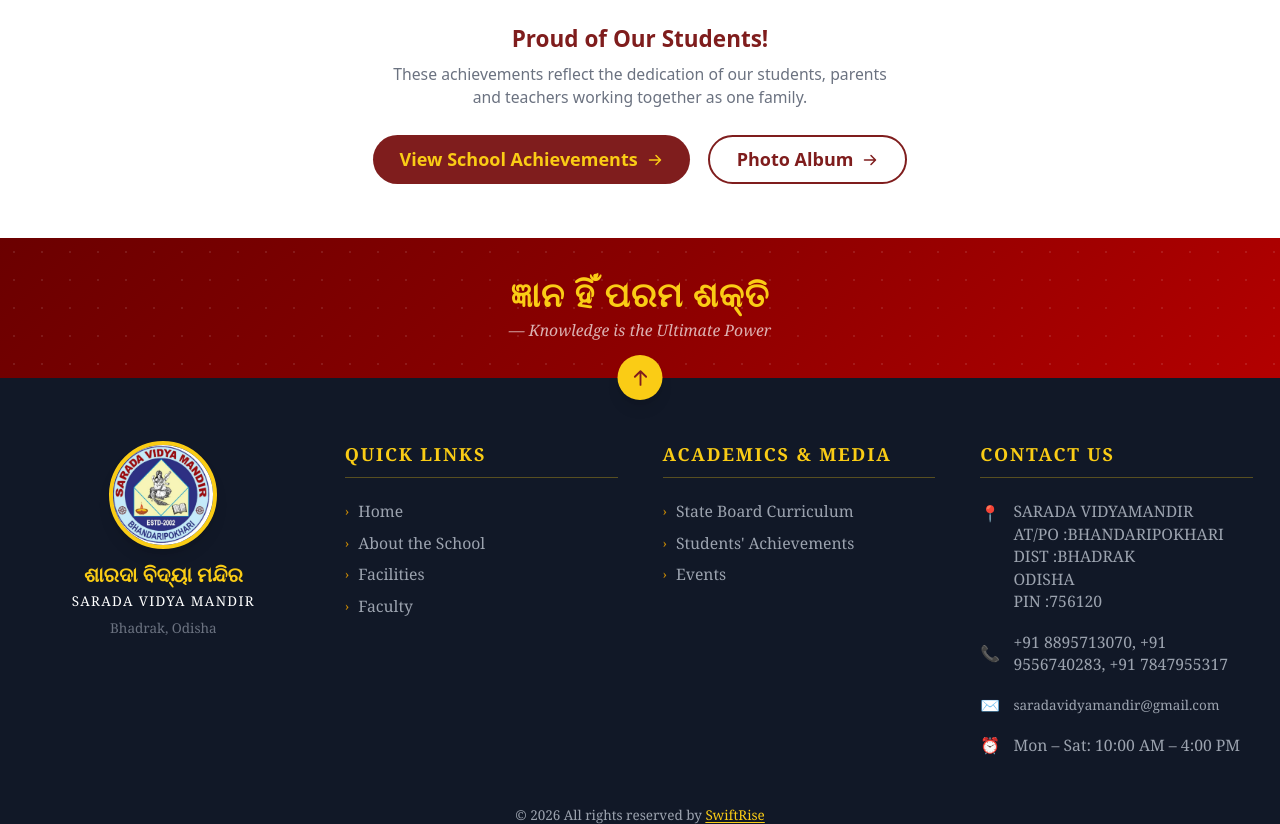
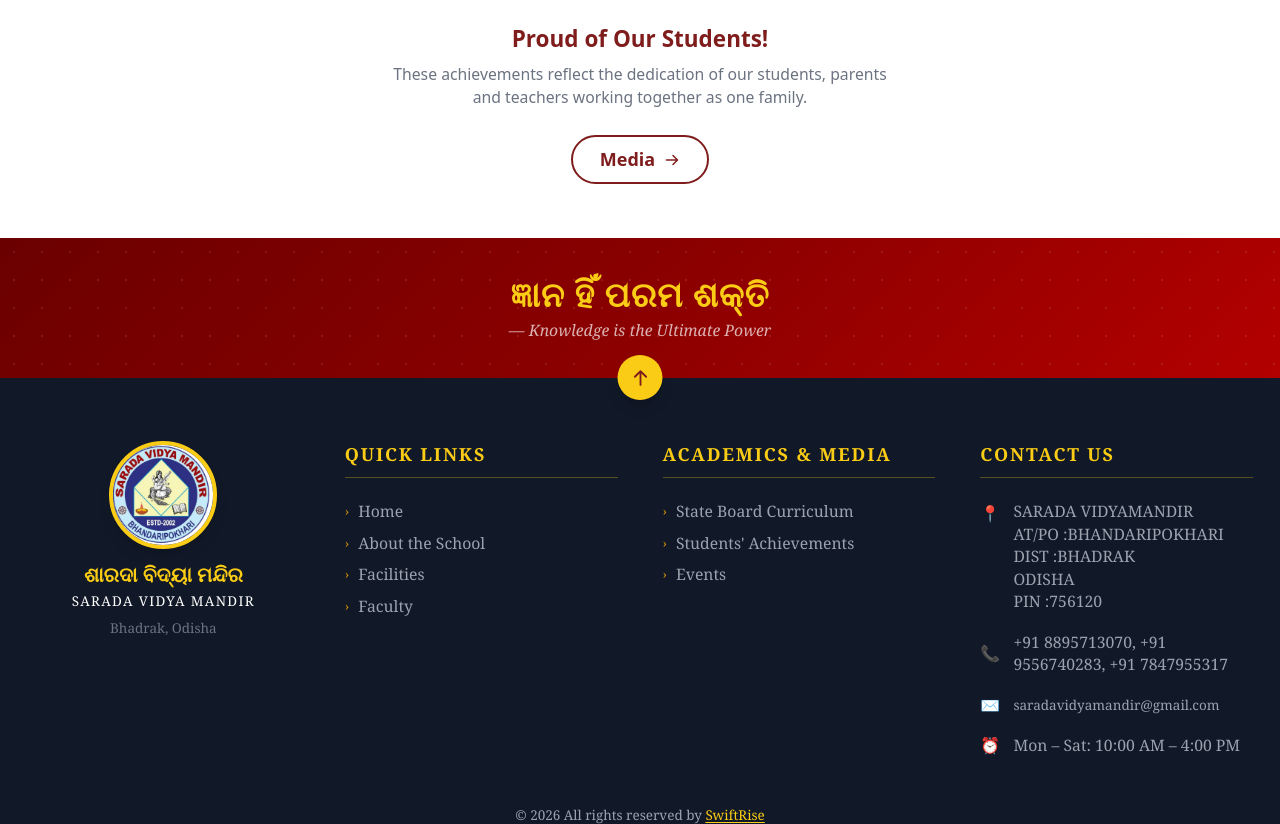
Before and after one commit to iambhumi/SSVM-site, a React (Vite) app: page /student-achievements in a window 1280 px wide. Shown: the part 1540-2364 px from the top of the page. Built offline with nearby package versions, Linux system fonts and the light colour scheme; a web font is replaced by a local one.

Commit message:
removed stat strip from achievements section

```diff
--- a/src/pages/StudentAchievements.jsx
+++ b/src/pages/StudentAchievements.jsx
@@ -160,23 +160,15 @@ export default function StudentAchievements() {
           parents and teachers working together as one family.
         </p>
         <div className="flex flex-wrap gap-4 justify-center">
+
           <Link
-            to="/school-achievements"
-            className="inline-flex items-center gap-2 bg-red-900 text-yellow-400
-                       font-semibold py-2 px-6 rounded-full hover:bg-red-800
-                       transition-all duration-200"
-          >
-            View School Achievements
-            <ArrowRight size={16} weight="bold" />
-          </Link>
-          <Link
-            to="/photo-album"
+            to="/events"
             className="inline-flex items-center gap-2 border-2 border-red-900
                        text-red-900 font-semibold py-2 px-6 rounded-full
                        hover:bg-red-900 hover:text-yellow-400
                        transition-all duration-200"
           >
-            Photo Album
+            Media
             <ArrowRight size={16} weight="bold" />
           </Link>
         </div>
```
